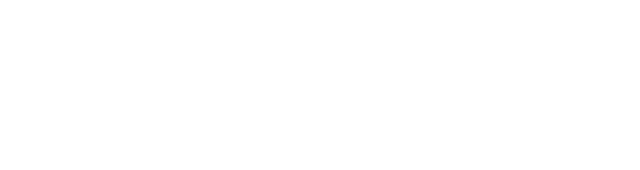
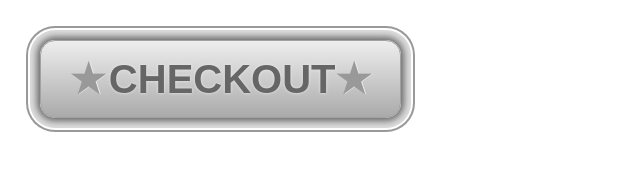
Before and after one commit to 5029444/external-courses, a plain HTML site: page task9/task3/index.html in a window 1280 px wide. Shown: the whole page, without its empty margins (0-640 px from the left). Drawn offline with Linux system fonts and the light colour scheme.

Commit message:
task ready

```diff
--- a/task9/task3/index.html
+++ b/task9/task3/index.html
@@ -8,6 +8,7 @@
 
 <body>
 
+  <button>Checkout</button>
 
 </body>
 </html>
--- a/task9/task3/style.css
+++ b/task9/task3/style.css
@@ -0,0 +1,31 @@
+button {
+    display: inline-block;
+    min-width: 256px;
+    padding: 15px 29px;
+    margin: 2rem;
+    font-family: sans-serif;
+    font-size: 40px;
+    font-weight: bold;
+    text-decoration: none;
+    text-transform: uppercase;
+    color: #666666;
+    border: 1px solid #a1a1a1;
+    border-radius: 15px;
+    background: linear-gradient(#eeeeee, #aaaaaa);
+    box-shadow: 0px 0px 7px 3px #666666, 0px 0px 0px 10px #dddddd, 0px 0px 0px 12px white, 0px 0px 0px 14px #999999;
+    text-shadow: 0px 0px 3px #eeeeee;
+  }
+
+  button:before {
+    padding-right: 3px;
+    content: "\2605";
+    color: #999999;
+    text-shadow: 1px 0 0 #eeeeee;
+  }
+
+  button:after {
+    padding-left: 53x;
+    content: "\2605";
+    color: #999999;
+    text-shadow: 1px 0 0 #eeeeee;
+  }
```
